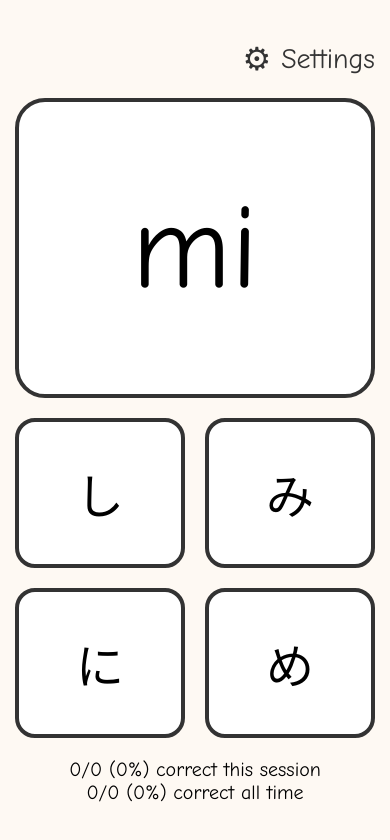
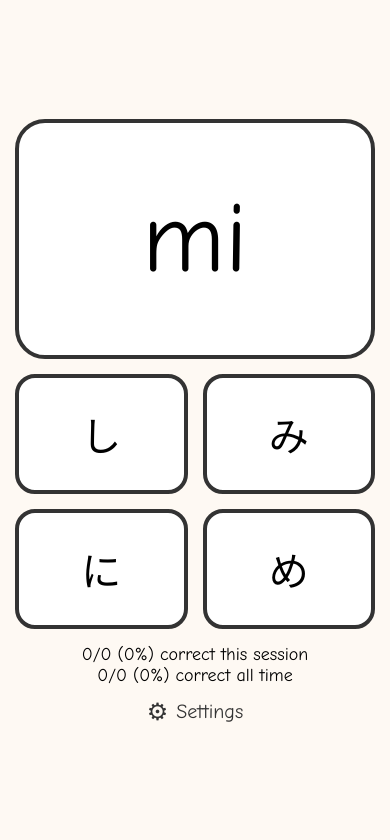
Before and after one commit to biesnecker/kanaflash, a plain HTML site: page public/index.html in a window 390 px wide. Both pictures are taken after a click on the button "Start New Session". Drawn offline with Linux system fonts and the light colour scheme.

Commit message:
Even more mobile style adjustments

```diff
--- a/public/index.html
+++ b/public/index.html
@@ -157,37 +157,36 @@
 
         /* Review Screen */
         .review-header {
-            display: flex;
-            justify-content: flex-end;
-            align-items: center;
-            margin-bottom: 20px;
+            display: none;
         }
 
         .settings-link {
             display: flex;
             align-items: center;
-            gap: 10px;
-            font-size: 28px;
+            justify-content: center;
+            gap: 8px;
+            font-size: 20px;
             cursor: pointer;
             text-decoration: none;
             color: #333;
+            margin-top: 12px;
         }
 
         .settings-icon {
-            font-size: 32px;
+            font-size: 24px;
         }
 
         .question-box {
             width: 100%;
-            min-height: 300px;
+            min-height: 240px;
             border: 4px solid #333;
             border-radius: 30px;
             background-color: white;
             display: flex;
             justify-content: center;
             align-items: center;
-            font-size: 120px;
-            margin-bottom: 20px;
+            font-size: 100px;
+            margin-bottom: 15px;
             transition: background-color 0.3s;
         }
 
@@ -200,7 +199,7 @@
         }
 
         .speaker-icon {
-            font-size: 120px;
+            font-size: 100px;
             cursor: pointer;
             user-select: none;
         }
@@ -216,16 +215,16 @@
         .answers-grid {
             display: grid;
             grid-template-columns: 1fr 1fr;
-            gap: 20px;
-            margin-bottom: 20px;
+            gap: 15px;
+            margin-bottom: 15px;
         }
 
         .answer-btn {
-            min-height: 150px;
+            min-height: 120px;
             border: 4px solid #333;
             border-radius: 20px;
             background-color: white;
-            font-size: 48px;
+            font-size: 40px;
             cursor: pointer;
             font-family: 'Comic Sans MS', 'Chalkboard SE', 'Marker Felt', 'Trebuchet MS', 'Verdana', sans-serif;
             transition: all 0.3s;
@@ -261,7 +260,7 @@
         }
 
         .stats {
-            font-size: 20px;
+            font-size: 18px;
             text-align: center;
         }
     </style>
@@ -326,13 +325,6 @@
 
         <!-- Review Screen -->
         <div id="reviewScreen" class="screen">
-            <div class="review-header">
-                <div class="settings-link" id="settingsLink">
-                    <span class="settings-icon">⚙</span>
-                    <span>Settings</span>
-                </div>
-            </div>
-
             <div id="questionBox" class="question-box"></div>
 
             <div class="answers-grid">
@@ -346,6 +338,11 @@
                 <div id="sessionStats"></div>
                 <div id="allTimeStats"></div>
             </div>
+
+            <div class="settings-link" id="settingsLink">
+                <span class="settings-icon">⚙</span>
+                <span>Settings</span>
+            </div>
         </div>
     </div>
 
```
